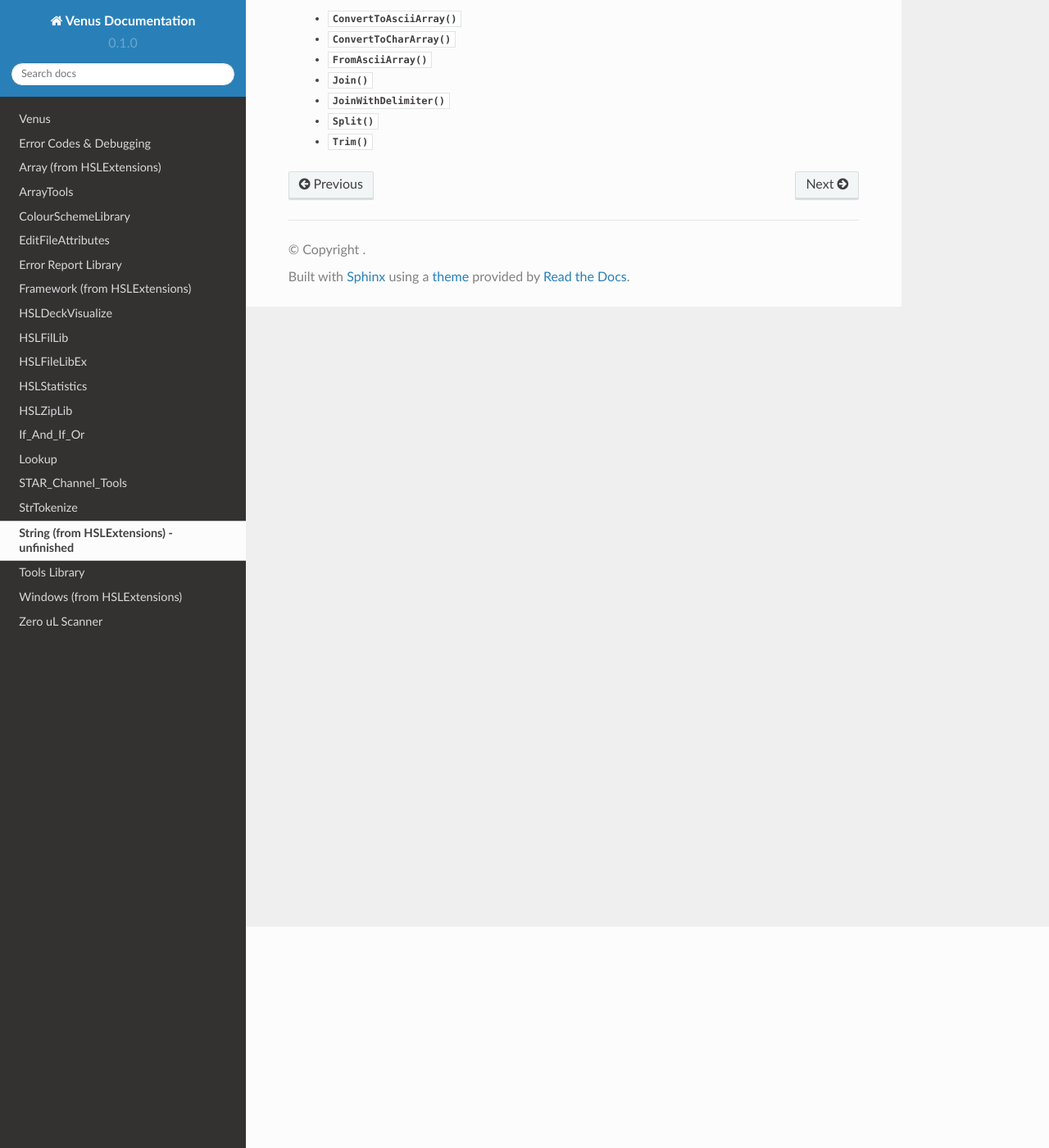
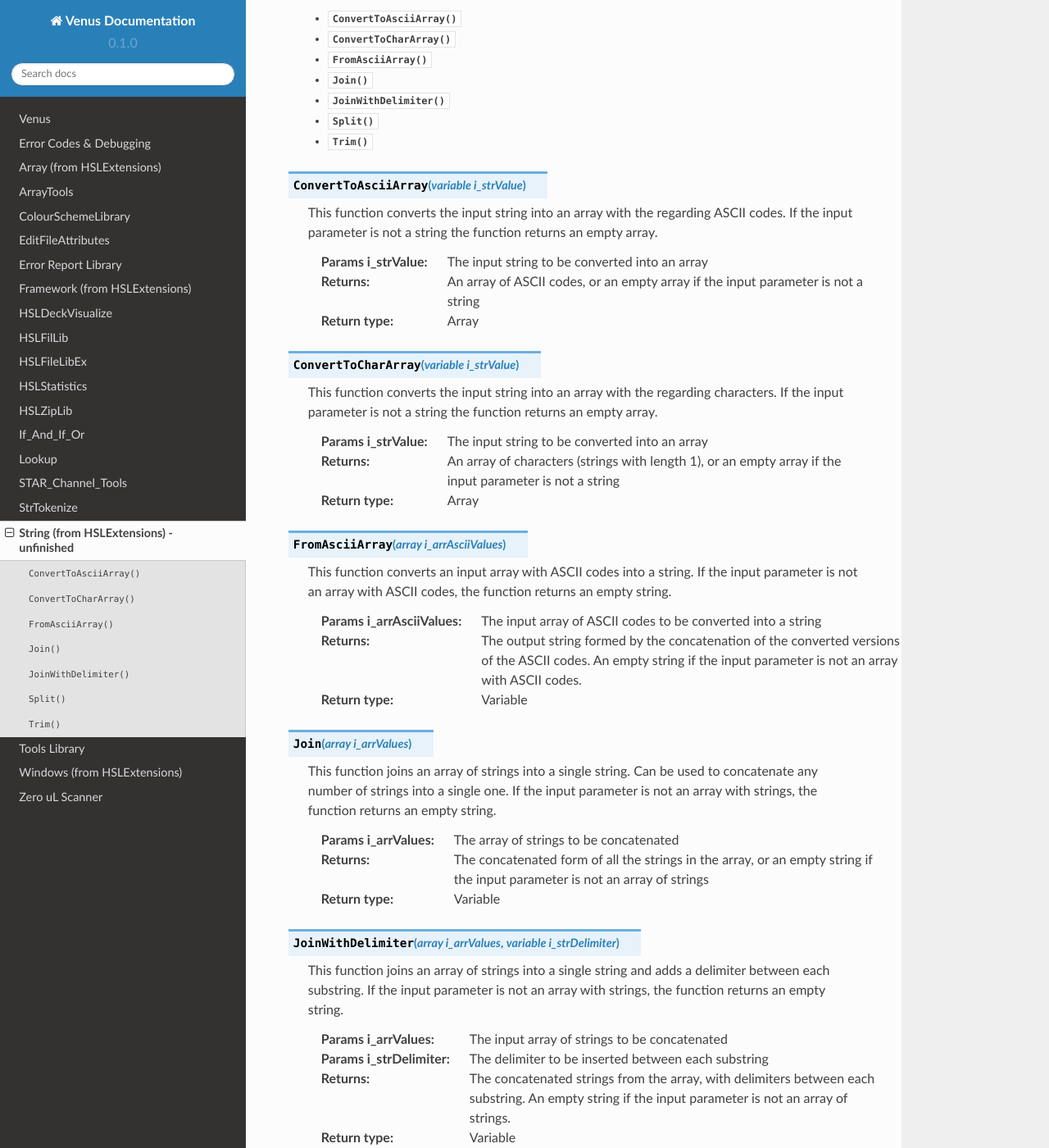
Before and after one commit to theonetruenerd/VenusLibraryDocumentation, a Sphinx documentation site: the page built from docs/source/String.rst, in a window 1280 px wide and 1400 px high, scrolled down 270 px. Shown: the whole window at 82% size. Built offline with Sphinx 7.4.7 and the Read the Docs theme 2.0.0, drawn with Linux system fonts in a browser that asks for light colours; pages that are not in the unit, such as notebooks, are missing from menus; some of the changed text lies outside the part shown.

Commit message:
Update String.rst

```diff
--- a/docs/source/String.rst
+++ b/docs/source/String.rst
@@ -13,4 +13,71 @@ The String library from HSLExtensions adds a few functions to facilitate easier
   - :py:func:`Split`
   - :py:func:`Trim`
 
-.. py:function l
+.. py:function:: ConvertToAsciiArray(variable i_strValue)
+
+  This function converts the input string into an array with the regarding ASCII codes. If the input parameter is not a string the function returns an empty array.
+
+  :params i_strValue: The input string to be converted into an array
+  :type i_strValue: Variable
+  :return: An array of ASCII codes, or an empty array if the input parameter is not a string
+  :rtype: Array
+
+.. py:function:: ConvertToCharArray(variable i_strValue)
+
+  This function converts the input string into an array with the regarding characters. If the input parameter is not a string the function returns an empty array.
+
+  :params i_strValue: The input string to be converted into an array
+  :type i_strValue: Variable
+  :return: An array of characters (strings with length 1), or an empty array if the input parameter is not a string
+  :rtype: Array
+
+.. py:function:: FromAsciiArray(array i_arrAsciiValues)
+
+  This function converts an input array with ASCII codes into a string. If the input parameter is not an array with ASCII codes, the function returns an empty string.
+
+  :params i_arrAsciiValues: The input array of ASCII codes to be converted into a string
+  :type i_arrAsciiValues: Array
+  :return: The output string formed by the concatenation of the converted versions of the ASCII codes. An empty string if the input parameter is not an array with ASCII codes.
+  :rtype: Variable
+
+.. py:function:: Join(array i_arrValues)
+
+  This function joins an array of strings into a single string. Can be used to concatenate any number of strings into a single one. If the input parameter is not an array with strings, the function returns an empty string.
+
+  :params i_arrValues: The array of strings to be concatenated
+  :type i_arrValues: Array
+  :return: The concatenated form of all the strings in the array, or an empty string if the input parameter is not an array of strings
+  :rtype: Variable
+
+.. py:function:: JoinWithDelimiter(array i_arrValues, variable i_strDelimiter)
+
+  This function joins an array of strings into a single string and adds a delimiter between each substring. If the input parameter is not an array with strings, the function returns an empty string.
+
+  :params i_arrValues: The input array of strings to be concatenated
+  :params i_strDelimiter: The delimiter to be inserted between each substring
+  :type i_arrValues: Array
+  :type i_strDelimiter: Variable
+  :return: The concatenated strings from the array, with delimiters between each substring. An empty string if the input parameter is not an array of strings.
+  :rtype: Variable
+
+.. py:function:: Split(variable i_strValue, variable i_strDelimiter, variable i_bTrimWhitespaces)
+
+  This function splits a string into substrings, forming an array of strings. The input string is split based on a delimiter that the user inputs.
+
+  :params i_strValue: The input string to be split into substrings
+  :params i_strDelimiter: The delimiter to be used to split the string
+  :params i_bTrimWhitespaces: Boolean determining whether leading and trailing whitespaces will be removed or not
+  :type i_strValue: Variable
+  :type i_strDelimiter: Variable
+  :type i_bTrimWhitespaces: Boolean
+  :return: An array of strings containing each substring formed from splitting the original string
+  :rtype: Array
+
+.. py:function:: Trim(variable i_strValue)
+
+  This function trims leading and trailing whitespace characters from the input string. If the input parameter is not a string the function returns an empty string.
+
+  :params i_strValue: The input string to trim
+  :type i_strValue: Variable
+  :return: The trimmed string
+  :rtype: Variable
```
